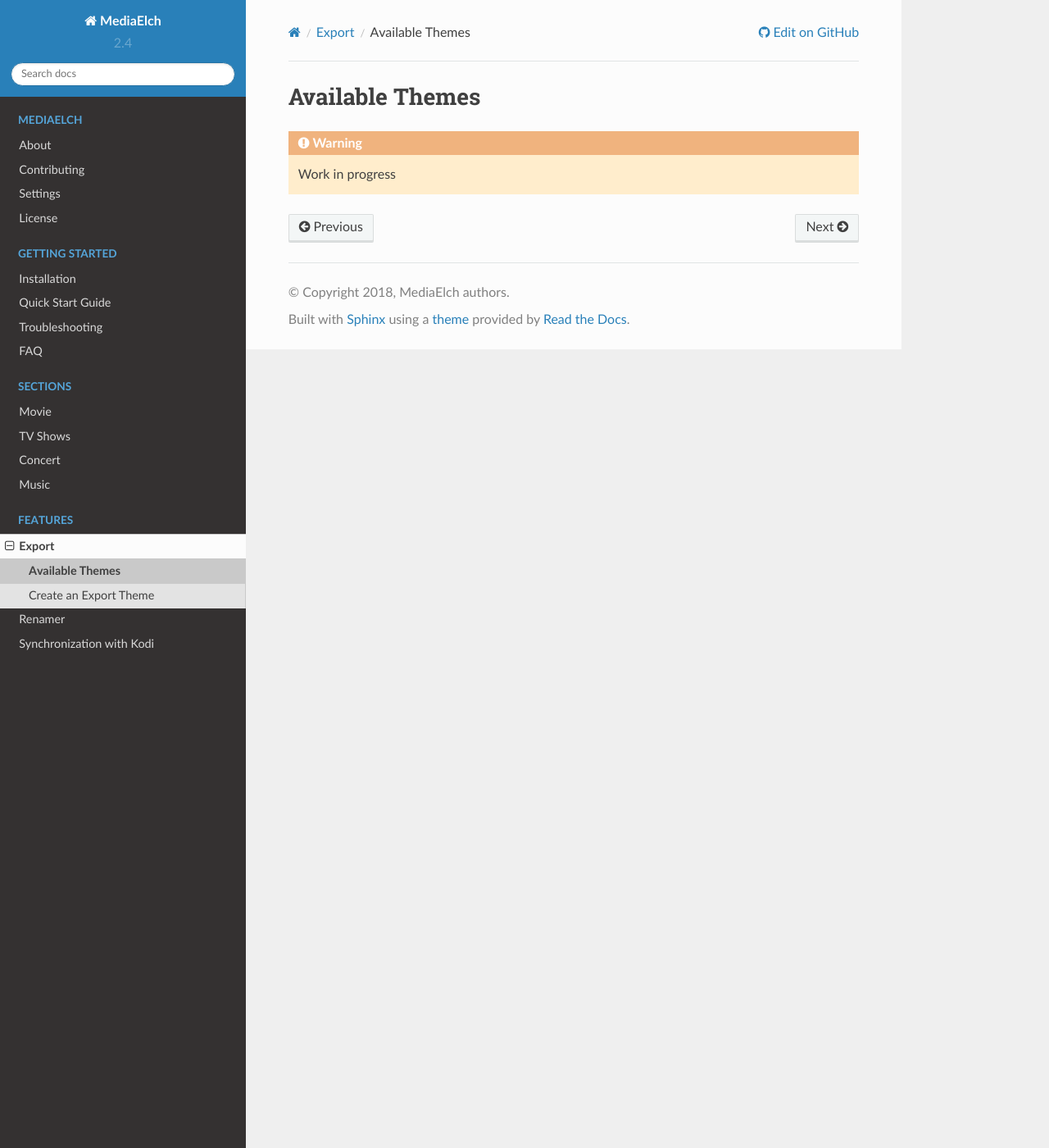
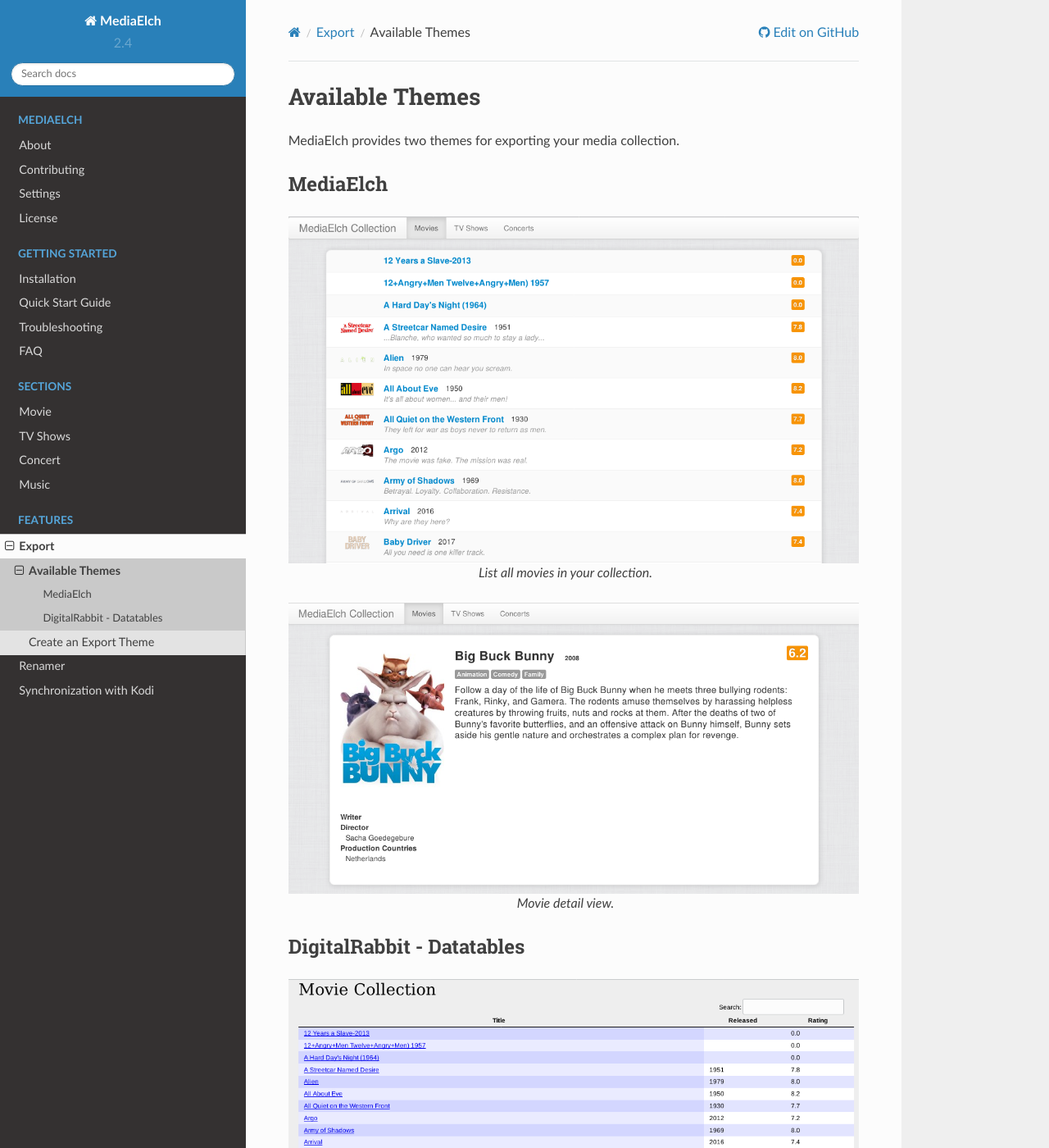
Before and after one commit to mediaelch/mediaelch-doc, a Sphinx documentation site: the page built from docs/source/export/themes.rst, in a window 1280 px wide and 1400 px high. Shown: the whole window at 82% size. Built offline with Sphinx 7.4.7 and the Read the Docs theme 2.0.0, drawn with Linux system fonts in a browser that asks for light colours; pages that are not in the unit, such as notebooks, are missing from menus; some of the changed text lies outside the part shown.

Commit message:
Add more documentation

```diff
--- a/docs/source/export/themes.rst
+++ b/docs/source/export/themes.rst
@@ -2,6 +2,38 @@
 Available Themes
 ================
 
-.. warning::
+MediaElch provides two themes for exporting your media collection.
 
-   Work in progress
+
+MediaElch
+---------
+
+.. figure:: ../images/export-theme/mediaelch-movies.png
+   :align: center
+   :alt: Movie overview
+
+   List all movies in your collection.
+
+
+.. figure:: ../images/export-theme/mediaelch-movie.png
+   :align: center
+   :alt: Movie detail view
+
+   Movie detail view.
+
+
+DigitalRabbit - Datatables
+--------------------------
+
+.. figure:: ../images/export-theme/digital-rabbit-movies.png
+   :align: center
+   :alt: Movie overview
+
+   List all movies in your collection.
+
+
+.. figure:: ../images/export-theme/digital-rabbit-movie.png
+   :align: center
+   :alt: Movie detail view
+
+   Movie detail view.
--- a/docs/source/index.rst
+++ b/docs/source/index.rst
@@ -8,13 +8,15 @@
 
 MediaElch is a MediaManager for Kodi. Information about Movies, TV Shows, Concerts and Music are stored as nfo files. Fanarts are downloaded automatically from fanart.tv. Using the nfo generator, MediaElch can be used with other MediaCenters as well.
 
-More in :doc:`About <about>`.
+*More in* :doc:`About MediaElch <about>`.
 
 Download
 --------
 
 Binaries are available for macOS, Linux (AppImage_) and Windows.
 They can be downloaded at https://bintray.com/komet/MediaElch (choose your system -> click on tab "Files" -> select version).
+
+*See also:* :doc:`Install MediaElch <installation>`.
 
 +------------------+-------------------+-----------------------------------------------+
 | System           | Version           | Download                                      |
--- a/docs/source/installation.rst
+++ b/docs/source/installation.rst
@@ -10,9 +10,12 @@
    :local:
    :depth: 1
 
+
 Windows
 =======
-...
+It's easy to install MediaElch on Windows. First download MediaElch from the :doc:`download area <index>`.
+Extract the ``zip`` to where you want to install MediaElch, e.g. to ``C:\Users\yourUserName\Desktop\MediaElch``.
+That's it: You can now start ``MediaElch.exe`` and scrape movies, tv shows and more!
 
 Linux
 =====
```
Also changed, not shown: docs/source/contributing/bug-reports.rst (added, +21 -0 lines), docs/source/contributing/index.rst (+6 -3 lines), docs/source/contributing/issues.rst (deleted, +0 -7 lines), docs/source/images/export-theme/digital-rabbit-movie.png (added), docs/source/images/export-theme/digital-rabbit-movies.png (added), docs/source/images/export-theme/mediaelch-movie.png (added), docs/source/images/export-theme/mediaelch-movies.png (added), 1 other file.
